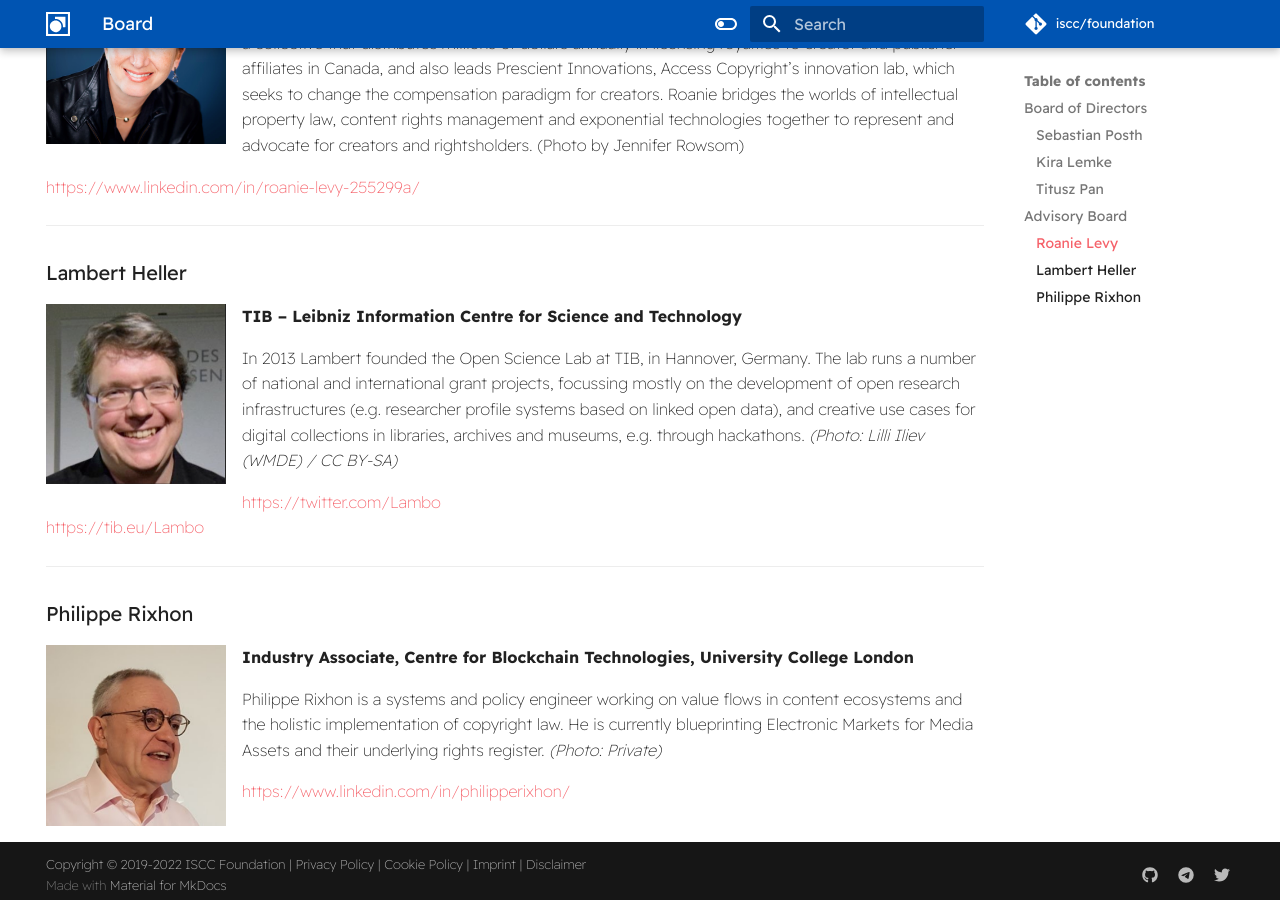
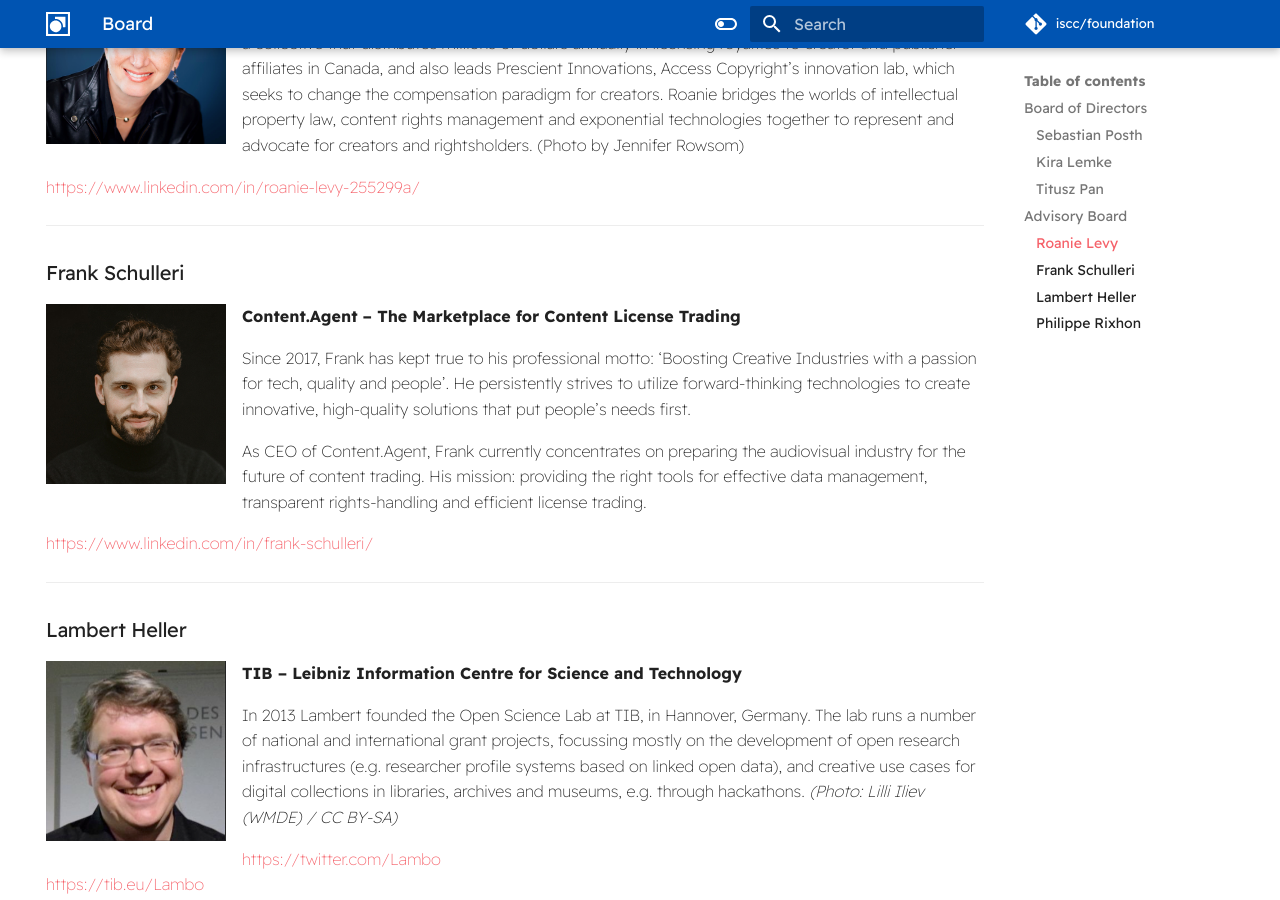
Before and after one commit to iscc/foundation, an MkDocs documentation site: the page built from docs/board.md, in a window 1280 px wide and 900 px high, scrolled down 1212 px. Built offline with MkDocs 1.6.1 and Material for MkDocs 9.7.7, drawn with Linux system fonts in a browser that asks for light colours; comment, search, counter and statistics services are not loaded.

Commit message:
Add Frank Schulleri to board members

```diff
--- a/docs/board.md
+++ b/docs/board.md
@@ -66,6 +66,24 @@
 
 <hr>
 
+### Frank Schulleri
+
+![Frank Schulleri](images/board-fs.jpg){: width=180 align=left }
+
+**Content.Agent – The Marketplace for Content License Trading**
+
+Since 2017, Frank has kept true to his professional motto: ‘Boosting Creative Industries with a
+passion for tech, quality and people’. He persistently strives to utilize forward-thinking
+technologies to create innovative, high-quality solutions that put people’s needs first.
+
+As CEO of Content.Agent, Frank currently concentrates on preparing the audiovisual industry for
+the future of content trading. His mission: providing the right tools for effective data
+management, transparent rights-handling and efficient license trading.
+
+https://www.linkedin.com/in/frank-schulleri/
+
+<hr>
+
 ### Lambert Heller
 
 ![Lambert Heller](images/board-lh.jpg){: width=180 align=left }
```
Also changed, not shown: docs/images/board-fs.jpg (added).
